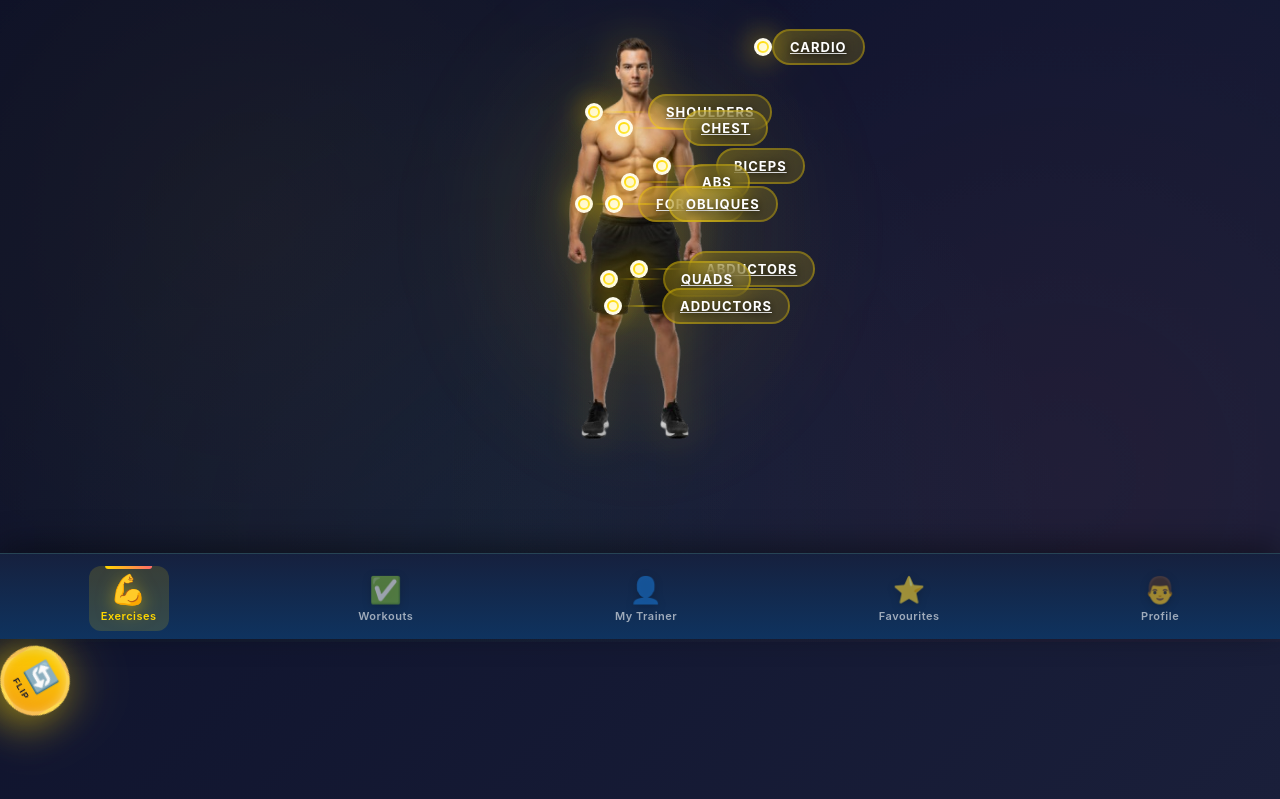
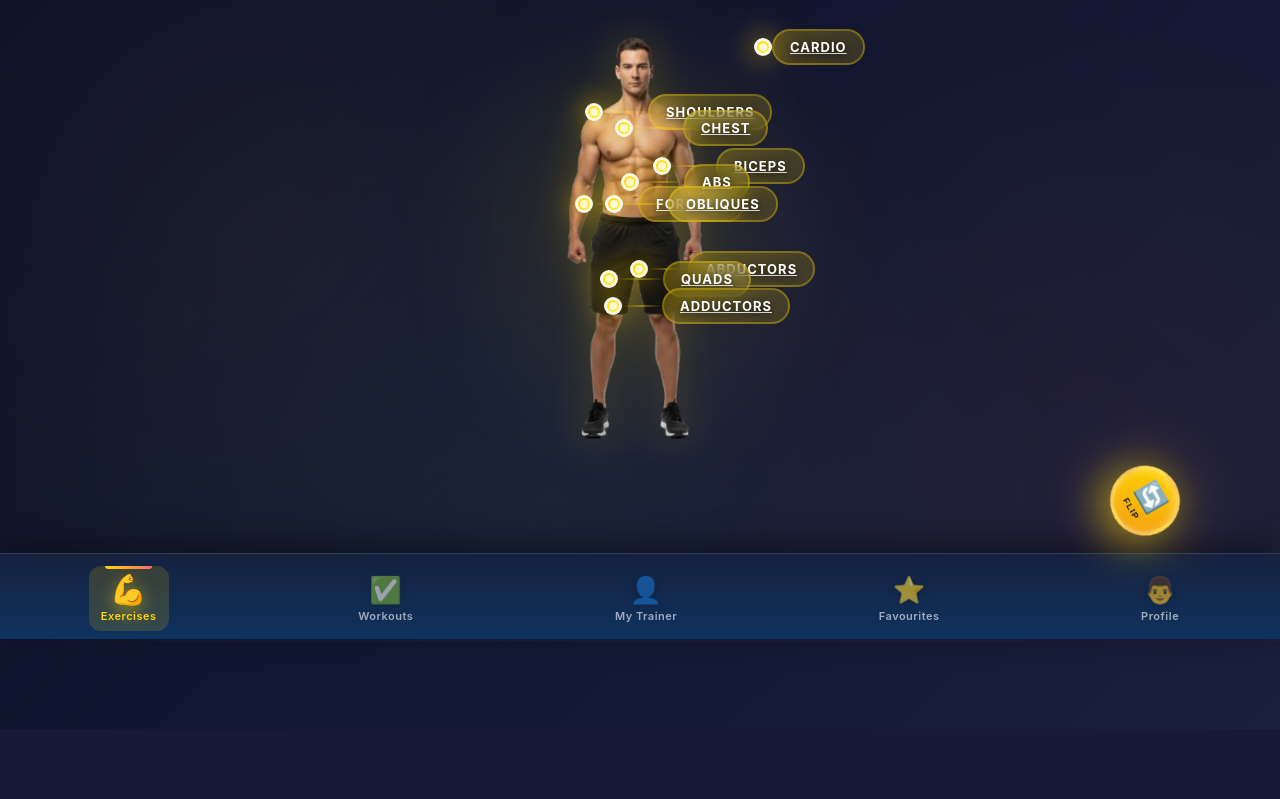
Before and after one commit to bunyodbeek/Fitness_app, a Django app: page /exercises/ in a window 1280 px wide. Shown: the part 161-960 px from the top of the page. After the commit the page ends 800 px from the top, so only its background shows below. Run offline with Django 5.2, Linux system fonts and the light colour scheme; parts of the project's set-up code (start-up, migrations or seed data) failed here and were passed over; some libraries are stand-ins or nearby versions.

Commit message:
add commit

```diff
--- a/apps/urls.py
+++ b/apps/urls.py
@@ -31,6 +31,7 @@ urlpatterns = [
     path('workout/<int:pk>/start/', workouts.WorkoutStartView.as_view(), name='workout_start'),
     path('workout/<int:pk>/complete/', workouts.WorkoutCompleteView.as_view(), name='workout_complete'),
 
+
     path('api/users/auth/', api_views.telegram_auth, name='telegram_auth_api'),
     path('api/users/onboarding/save/', api_views.save_onboarding_step, name='save_onboarding_step'),
     path('api/users/onboarding/complete/', api_views.complete_onboarding, name='complete_onboarding'),
--- a/templates/exercises/body_parts.html
+++ b/templates/exercises/body_parts.html
@@ -281,13 +281,13 @@
 
         /* Premium rotate button */
         .rotate-btn {
-            position: -ms-device-fixed;
-            bottom: 30px;
-            right: 30px;
+            position: fixed;
+            bottom: 100px;
+            right: 100px;
             width: 70px;
             height: 70px;
             background: linear-gradient(135deg, #ffd700 0%, #f39c12 100%);
-            border-radius: 50%;
+            border-radius: 80%;
             border: 4px solid rgba(255, 255, 255, 0.3);
             cursor: pointer;
             display: flex;
```
Also changed, not shown: apps/views/users.py (+8 -8 lines).
